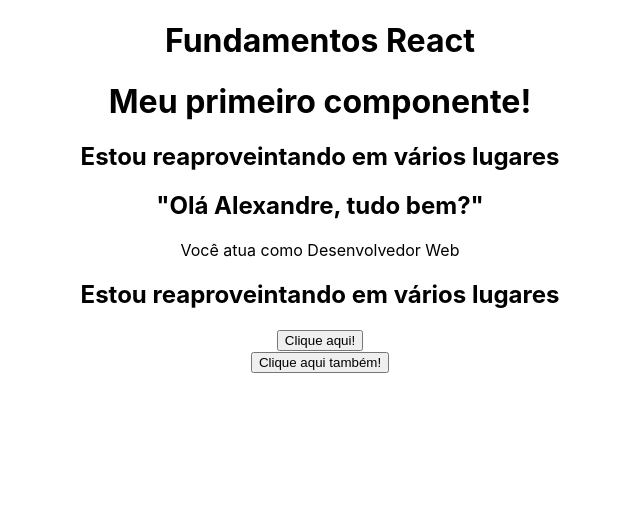
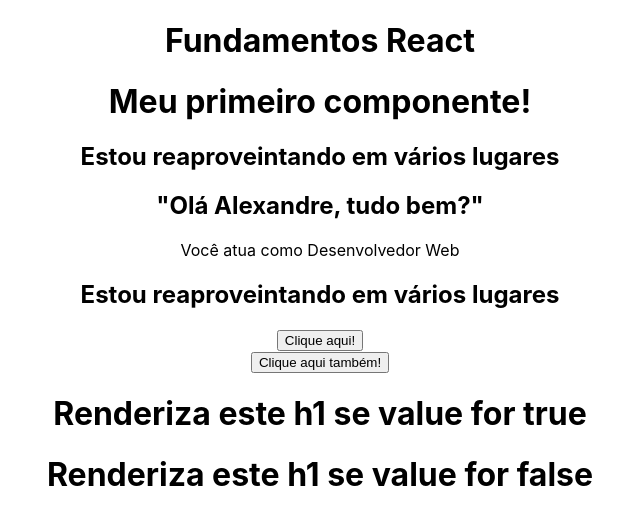
Before and after one commit to xanderifer1974/curso-react-do-zero-a-maestria-fundamentos, a React (Create React App) app: page / in a window 1280 px wide. Shown: the top 524 px of the page, without its empty margins (320-960 px from the left). Built offline with nearby package versions, Linux system fonts and the light colour scheme.

Commit message:
Função de renderização

```diff
--- a/src/components/Events.jsx
+++ b/src/components/Events.jsx
@@ -4,6 +4,15 @@
         console.log(e)
         console.log("Ativou o evento.")
     }
+
+    const RenderSomething =  (value) =>{
+        if(value){
+            return <h1>Renderiza este h1 se value for true</h1>
+        }else{
+            return <h1>Renderiza este h1 se value for false</h1>
+        }
+
+    };
 
   return (
     <div>
@@ -13,6 +22,8 @@
       <div>
         <button onClick={() => console.log("Clicou!!")}>Clique aqui também!</button>
       </div>
+      {RenderSomething(true)}
+      {RenderSomething(false)}
     </div>
   );
 };
```
